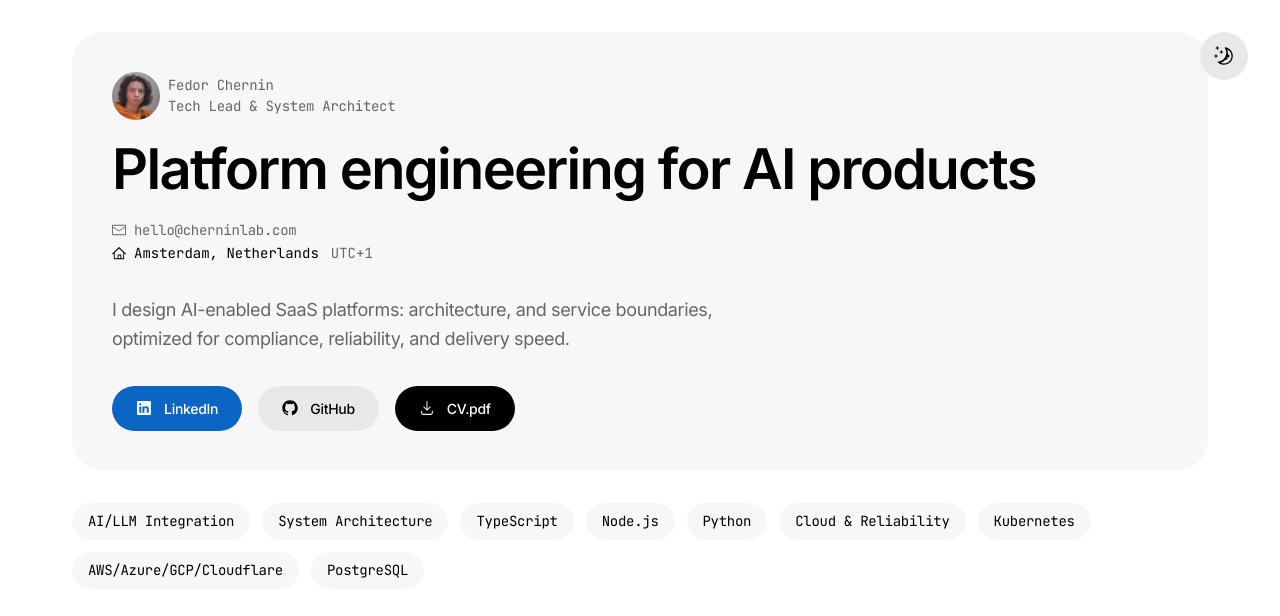
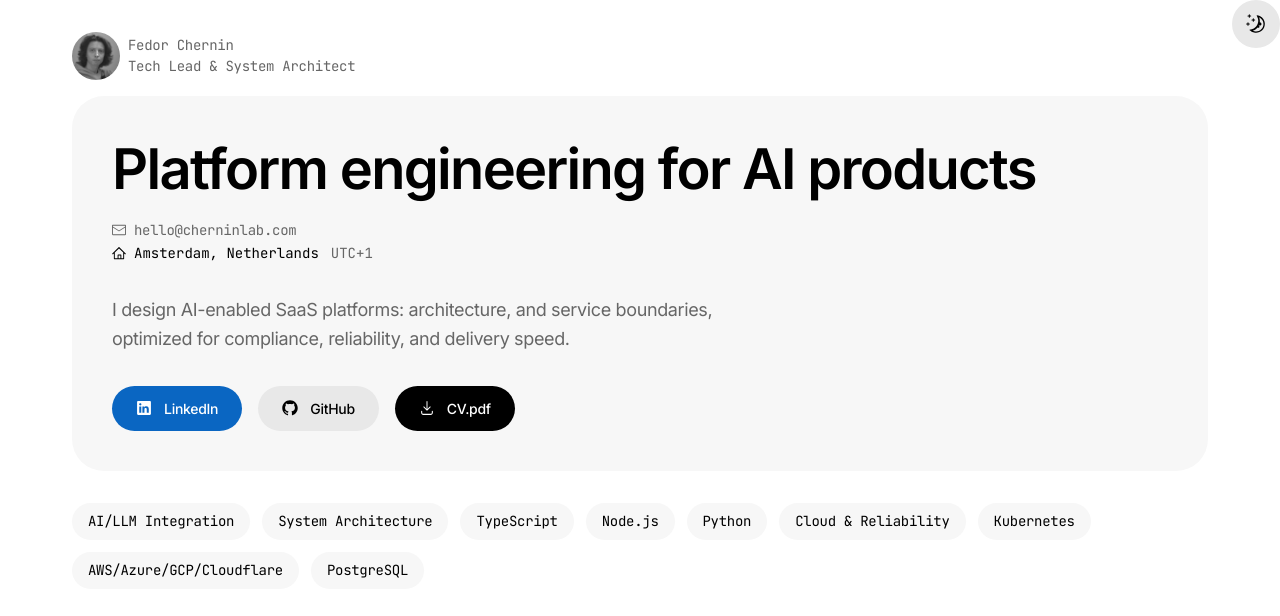
Before and after one commit to cherninlab/fedor-chernin-page, a React (Vite) app: page / in a window 1280 px wide. Shown: the top 616 px of the page. Built offline with nearby package versions, Linux system fonts and the light colour scheme.

Commit message:
refactor layout and styling for header and theme toggle button

```diff
--- a/src/App.module.css
+++ b/src/App.module.css
@@ -16,8 +16,8 @@
 	justify-content: center;
 	padding: 0;
 	position: fixed;
-	right: 2rem;
-	top: 2rem;
+	top: 0;
+	right: 0;
 	transition: background-color 0.3s;
 	width: 48px;
 }
@@ -36,6 +36,7 @@
 	border-radius: 32px;
 	margin-bottom: 2rem;
 	padding: 2.5rem;
+	position: relative;
 }
 
 .header {
@@ -43,6 +44,7 @@
 	align-items: center;
 	gap: 0.5rem;
 	margin-bottom: 1rem;
+	height: 3rem;
 }
 
 .avatarImage {
@@ -53,6 +55,7 @@
 	overflow: hidden;
 	flex-shrink: 0;
 	position: relative;
+	filter: grayscale(100%);
 }
 
 .name {
@@ -208,8 +211,6 @@
 
 	.themeToggle {
 		height: 40px;
-		right: 1rem;
-		top: 1rem;
 		width: 40px;
 	}
 
--- a/src/App.tsx
+++ b/src/App.tsx
@@ -33,22 +33,7 @@ export default function App() {
 
 	return (
 		<div className={styles.container}>
-			<button
-				type="button"
-				className={styles.themeToggle}
-				onClick={toggleTheme}
-				aria-label="Toggle theme"
-			>
-				{theme === "light" ? (
-					<MoonIcon className={styles.icon} />
-				) : (
-					<SunIcon className={styles.icon} />
-				)}
-			</button>
-
 			<main>
-				<div className={styles.card}>
-					<div className={styles.intro}>
 				<div className={styles.header}>
 					<img
 						src="/profile.jpg"
@@ -64,7 +49,20 @@ export default function App() {
 						Tech Lead & System Architect
 					</div>
 				</div>
-
+				<div className={styles.card}>
+					<button
+						type="button"
+						className={styles.themeToggle}
+						onClick={toggleTheme}
+						aria-label="Toggle theme"
+					>
+						{theme === "light" ? (
+							<MoonIcon className={styles.icon} />
+						) : (
+							<SunIcon className={styles.icon} />
+						)}
+					</button>
+					<div className={styles.intro}>
 						<h1 className={styles.title}>
 							Platform engineering for AI products
 						</h1>
```
Lines whose indentation alone changed are shown as unchanged.
